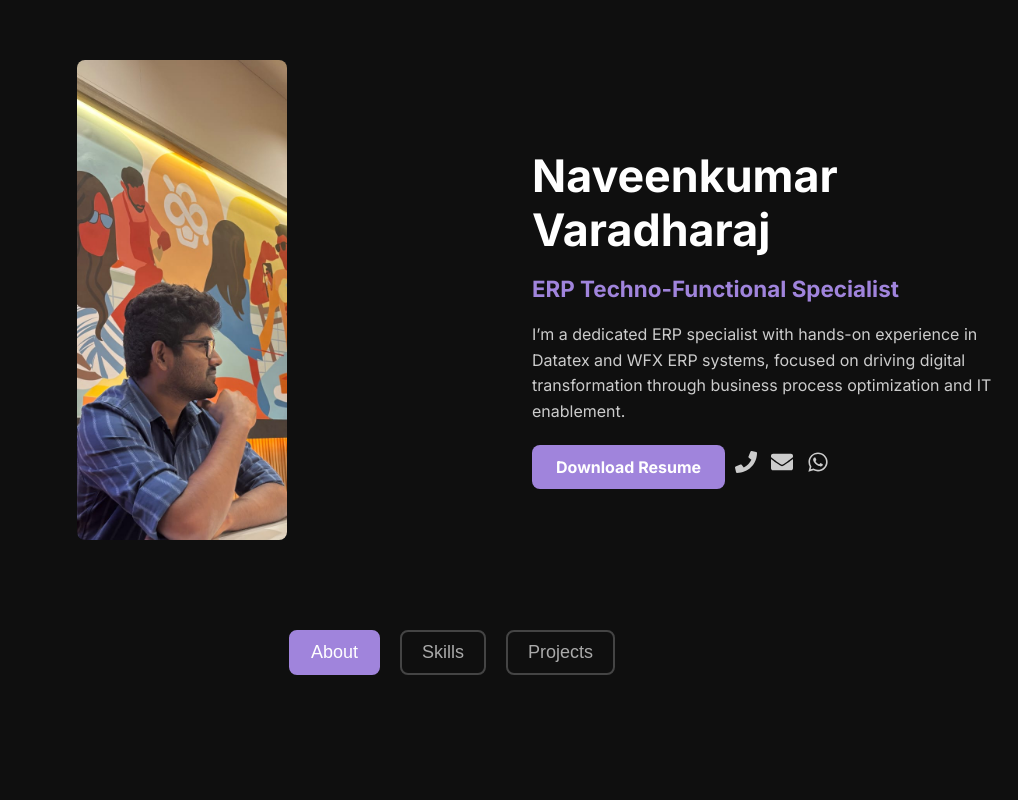
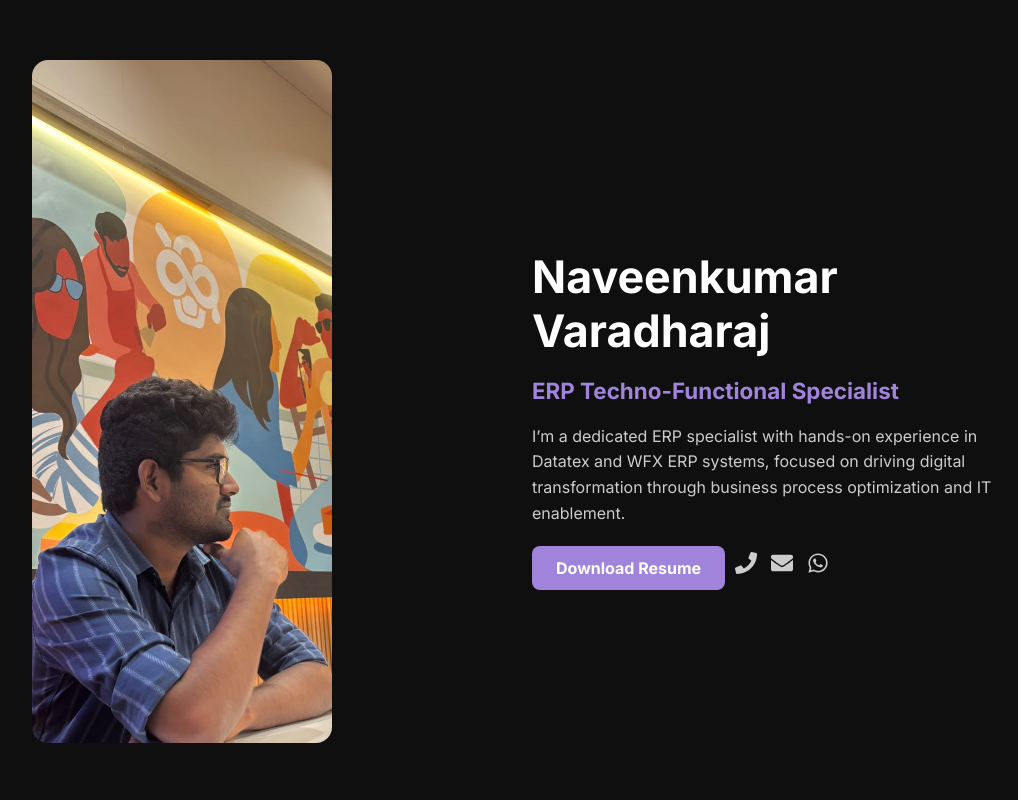
Before and after one commit to naveenkumarvaradha/naveen-modern-portfolio, a React (Vite) app: page / in a window 1280 px wide. Shown: the top 800 px of the page, without its empty margins (188-1206 px from the left). Built offline with nearby package versions, Linux system fonts and the light colour scheme.

Commit message:
image width increase

```diff
--- a/src/components/Hero.css
+++ b/src/components/Hero.css
@@ -16,11 +16,11 @@
 }
 
 .hero-image {
-  max-height: 480px;
-  width: auto;
-  object-fit: contain;
-  border-radius: 8px;
+  width: 300px; /* or 350px or 400px */
+  border-radius: 1rem; /* optional: keeps rounded corners */
+  object-fit: cover;   /* optional: ensures nice image scaling */
 }
+
 
 .hero-right {
   flex: 1;
```
